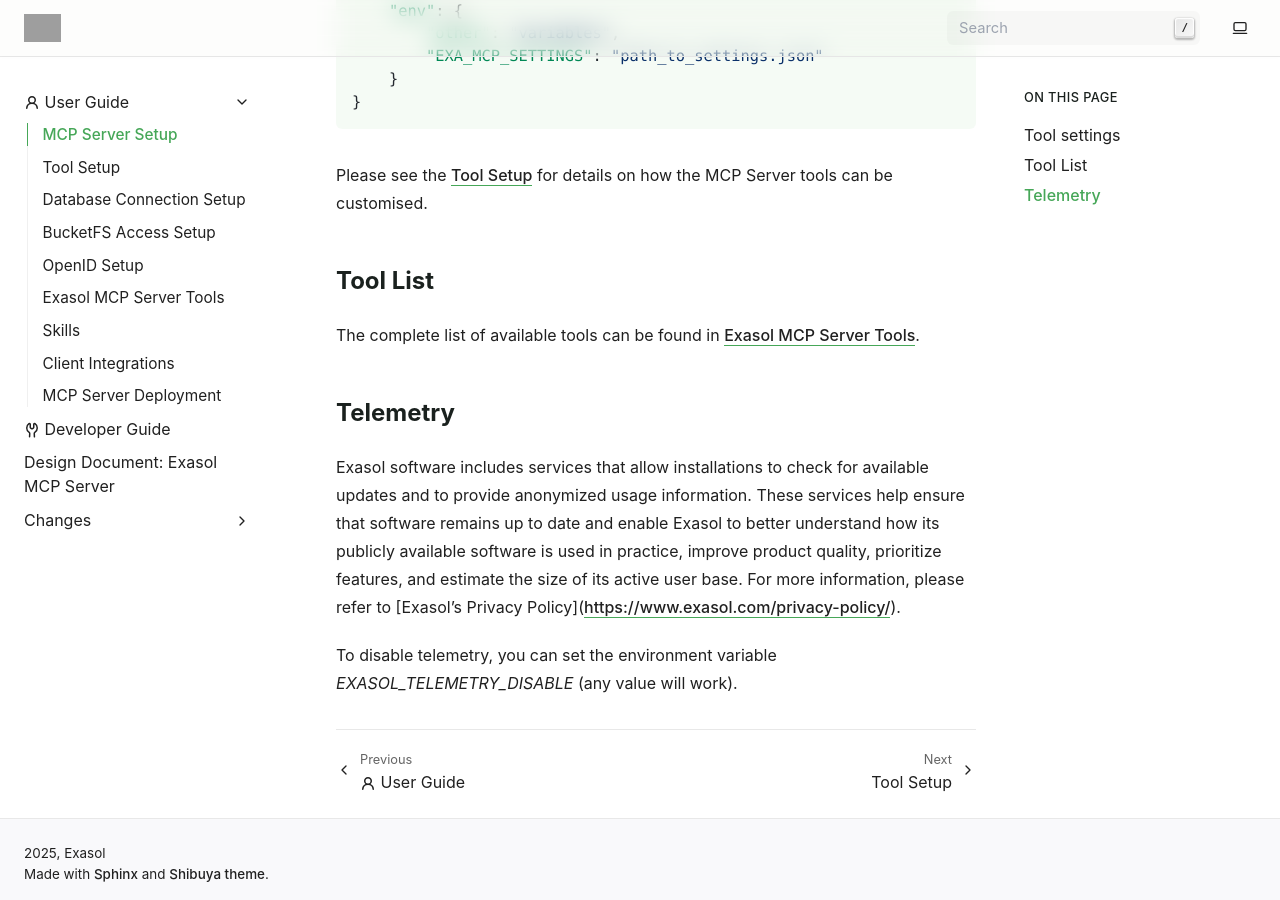
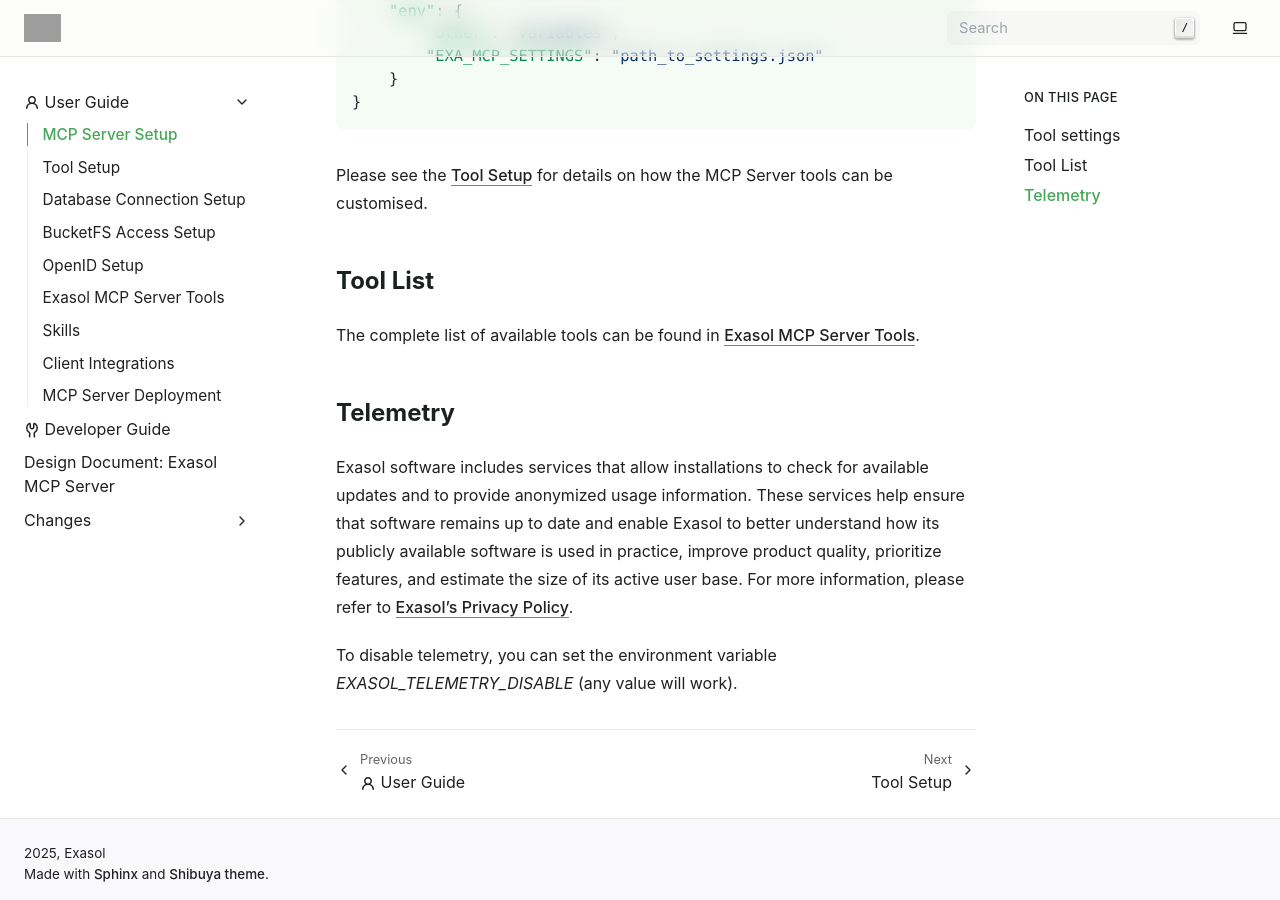
Before and after one commit to exasol/mcp-server, a Sphinx documentation site: the page built from doc/user_guide/server_setup.rst, in a window 1280 px wide and 900 px high, scrolled down 1453 px. Built offline with Sphinx 7.4.7, drawn with Linux system fonts in a browser that asks for light colours; grey boxes are pictures that could not be loaded.

Commit message:
Fixed a link in the user guide

```diff
--- a/doc/user_guide/server_setup.rst
+++ b/doc/user_guide/server_setup.rst
@@ -71,6 +71,6 @@
 Telemetry
 ---------
 
-Exasol software includes services that allow installations to check for available updates and to provide anonymized usage information. These services help ensure that software remains up to date and enable Exasol to better understand how its publicly available software is used in practice, improve product quality, prioritize features, and estimate the size of its active user base. For more information, please refer to [Exasol's Privacy Policy](https://www.exasol.com/privacy-policy/).
+Exasol software includes services that allow installations to check for available updates and to provide anonymized usage information. These services help ensure that software remains up to date and enable Exasol to better understand how its publicly available software is used in practice, improve product quality, prioritize features, and estimate the size of its active user base. For more information, please refer to `Exasol's Privacy Policy <https://www.exasol.com/privacy-policy>`__.
 
 To disable telemetry, you can set the environment variable `EXASOL_TELEMETRY_DISABLE` (any value will work).
```
